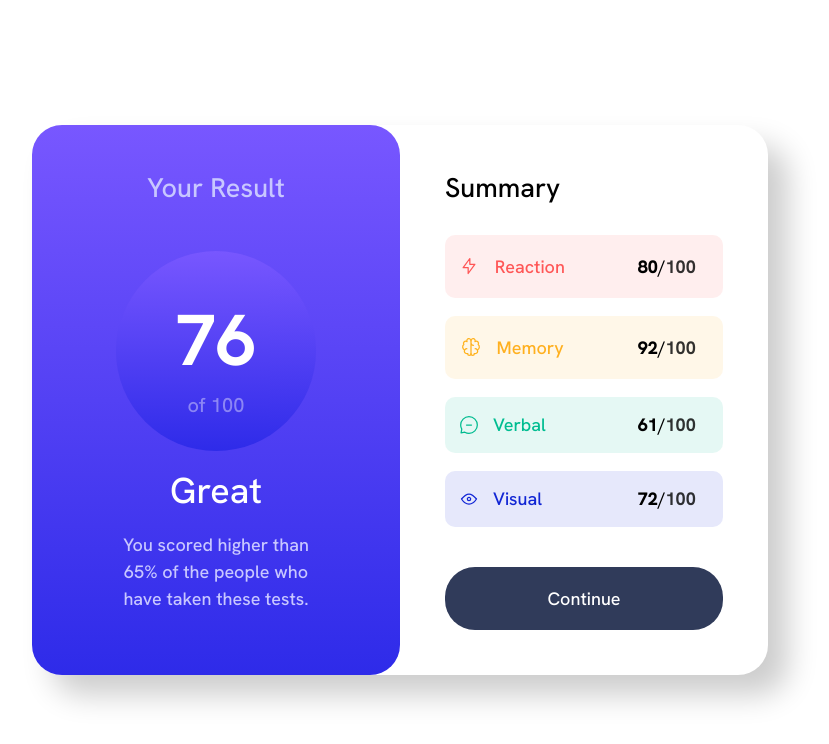
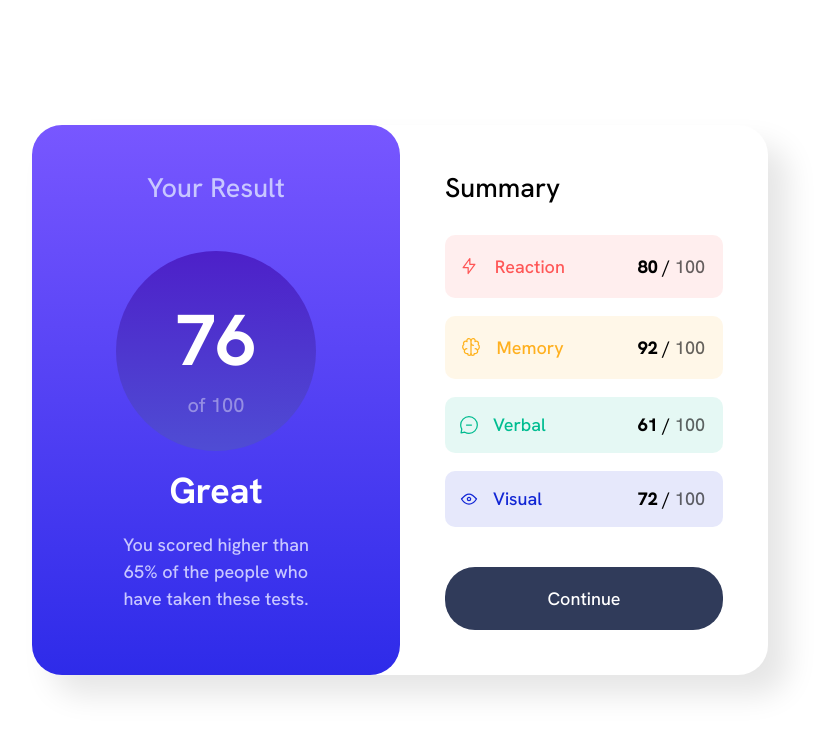
Before and after one commit to tolgaegin25/results-summary, a plain HTML site: page index.html in a window 1280 px wide. Shown: the whole page, without its empty margins (240-1069 px from the left). Drawn offline with nearby package versions, Linux system fonts and the light colour scheme.

Commit message:
Add files via upload

```diff
--- a/index.html
+++ b/index.html
@@ -13,6 +13,12 @@
 
     <title>Frontend Mentor | Results summary component</title>
     <link rel="stylesheet" href="style.css" />
+    <link rel="preconnect" href="https://fonts.googleapis.com" />
+    <link rel="preconnect" href="https://fonts.gstatic.com" crossorigin />
+    <link
+      href="https://fonts.googleapis.com/css2?family=Hanken+Grotesk:wght@500;700;800&display=swap"
+      rel="stylesheet"
+    />
     <script src="https://cdn.tailwindcss.com"></script>
     <script>
       tailwind.config = {
@@ -25,8 +31,8 @@
               cobalt: "#1125d4",
               light_slate_blue: "#7857ff",
               light_royal_blue: "	#2e2be9",
-              violet_blue: "#4E21CA",
-              persian_blue: "	#2421ca",
+              violet_blue: "rgba(77, 32, 201, 1)",
+              persian_blue: "rgba(35, 32, 201, .8)",
               pale_blue: "#EBF1FF",
               light_lavender: "#C8C7FF",
               dark_gray_blue: "	#303b5a",
@@ -38,36 +44,17 @@
         },
       };
     </script>
-    <style>
-      @import url("https://fonts.googleapis.com/css2?family=Hanken+Grotesk:wght@500;700;800&display=swap");
-
-      * {
-        padding: 0;
-        margin: 0;
-        box-sizing: border-box;
-        font-family: "Hanken Grotesk", sans-serf;
-        font-size: 18px;
-      }
-
-      body {
-        min-height: 100vh;
-        display: flex;
-        flex-direction: column;
-        justify-content: center;
-        align-items: center;
-      }
-    </style>
   </head>
   <body>
     <div
-      class="h-auto md:w-[736px] w-[320px] flex md:flex-row flex-col bg-white shadow-[20px_20px_30px_rgba(0,0,0,0.2)] rounded-[30px]"
+      class="h-auto md:w-[736px] w-[320px] flex md:flex-row flex-col bg-white shadow-[20px_20px_30px_rgba(0,0,0,0.1)] rounded-[30px]"
     >
       <div
-        class="w-full flex flex-col items-center p-[45px] rounded-[30px] bg-gradient-to-b from-light_slate_blue to-light_royal_blue"
+        class="w-full h-auto flex flex-col items-center p-[45px] rounded-[30px] bg-gradient-to-b from-light_slate_blue to-light_royal_blue"
       >
         <h2 class="text-2xl text-light_lavender">Your Result</h2>
         <div
-          class="bg-white w-[200px] h-[200px] rounded-[50%] mt-10 flex flex-col items-center justify-center relative bg-gradient-to-b from-light_slate_blue to-light_royal_blue"
+          class="bg-white w-[200px] h-[200px] rounded-[50%] mt-10 flex flex-col items-center justify-center relative bg-gradient-to-b from-violet_blue to-persian_blue"
         >
           <strong class="text-[72px] text-white -translate-y-2.5">76</strong>
           <span
@@ -76,7 +63,7 @@
             of 100
           </span>
         </div>
-        <div class="text-white text-[2em] height-[80px] leading-[80px]">
+        <div class="text-white font-bold text-[2em] height-[80px] leading-[80px]">
           Great
         </div>
         <p class="text-light_lavender text-[1em] text-center py-0 px-10">
@@ -94,8 +81,8 @@
             <div
               class="absolute right-3.5 text-black flex space-between items-center w-1/4"
             >
-              <span class="got font-extrabold">80</span>/<span
-                class="font-bold text-black opacity-[0.8]"
+              <span class="font-extrabold">80</span>&nbsp;/&nbsp;<span
+                class="font-medium text-black opacity-[0.6]"
                 >100</span
               >
             </div>
@@ -108,8 +95,8 @@
             <div
               class="absolute right-3.5 text-black flex space-between items-center w-1/4"
             >
-              <span class="font-extrabold">92</span>/<span
-                class="font-bold text-black opacity-[0.8]"
+              <span class="font-extrabold">92</span>&nbsp;/&nbsp;<span
+                class="font-medium text-black opacity-[0.6]"
                 >100</span
               >
             </div>
@@ -123,7 +110,9 @@
               class="score absolute right-3.5 text-black flex space-between items-center w-1/4"
             >
               <span class="font-extrabold"> 61 </span>
-              /<span class="font-bold text-black opacity-[0.8]">100</span>
+              &nbsp;/&nbsp;<span class="font-medium text-black opacity-[0.6]"
+                >100</span
+              >
             </div>
           </div>
           <div
@@ -135,12 +124,14 @@
               class="absolute right-3.5 text-black flex space-between items-center w-1/4"
             >
               <span class="font-extrabold"> 72 </span>
-              /<span class="font-bold text-black opacity-[0.8]">100</span>
+              &nbsp;/&nbsp;<span class="font-medium text-black opacity-[0.6]"
+                >100</span
+              >
             </div>
           </div>
         </div>
         <button
-          class="h-14 bg-dark_gray_blue px-1 py-2 text-white font-medium mt-5 rounded-[30px] border-none cursor-pointer hover:bg-opacity-90  duration-300"
+          class="h-14 bg-dark_gray_blue px-1 py-2 text-white font-medium mt-5 rounded-[30px] border-none cursor-pointer hover:bg-opacity-90 duration-300"
         >
           Continue
         </button>
--- a/style.css
+++ b/style.css
@@ -0,0 +1,15 @@
+* {
+  padding: 0;
+  margin: 0;
+  box-sizing: border-box;
+  font-family: "Hanken Grotesk", sans-serf;
+  font-size: 18px;
+}
+
+body {
+  min-height: 100vh;
+  display: flex;
+  flex-direction: column;
+  justify-content: center;
+  align-items: center;
+}
```
